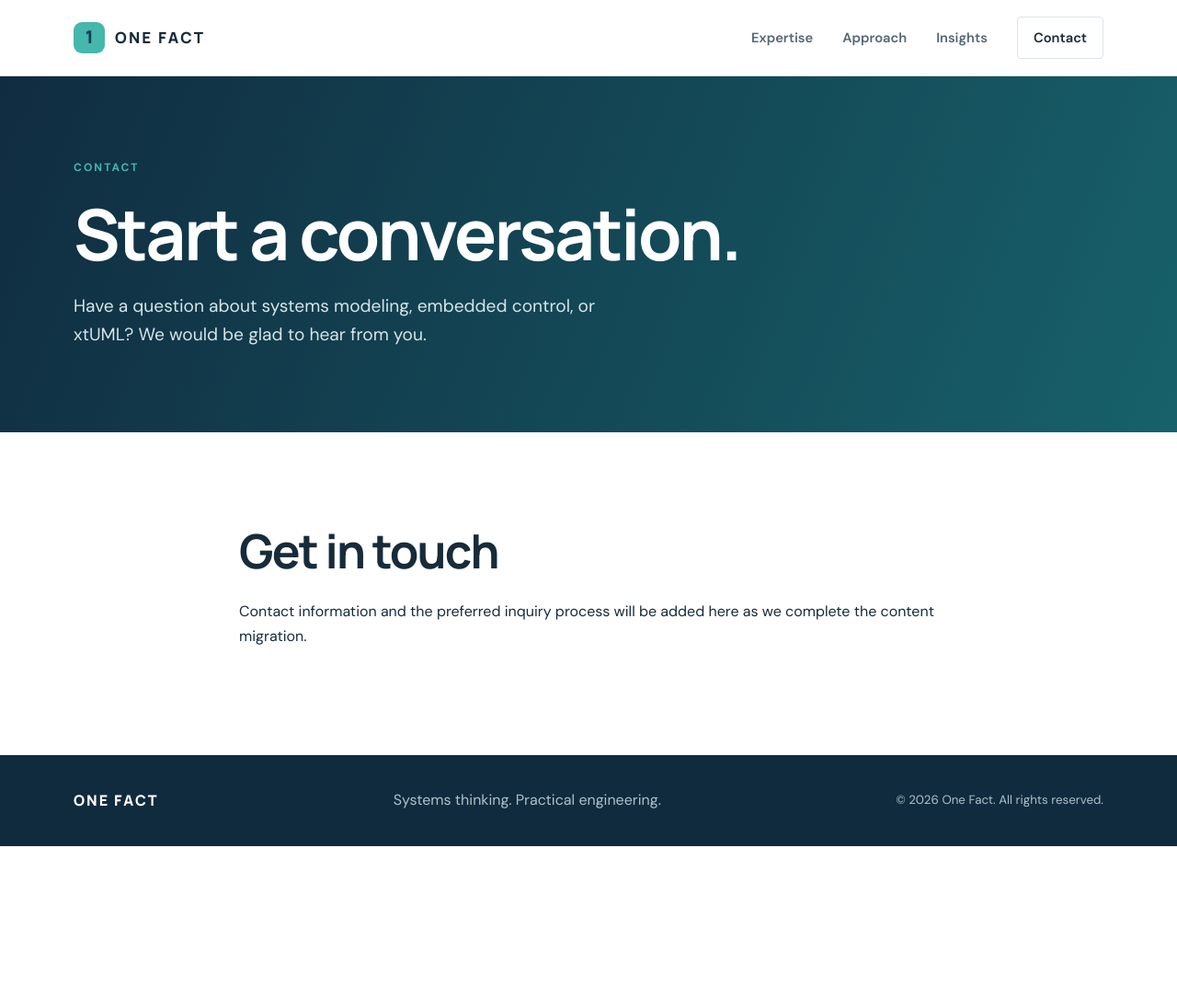
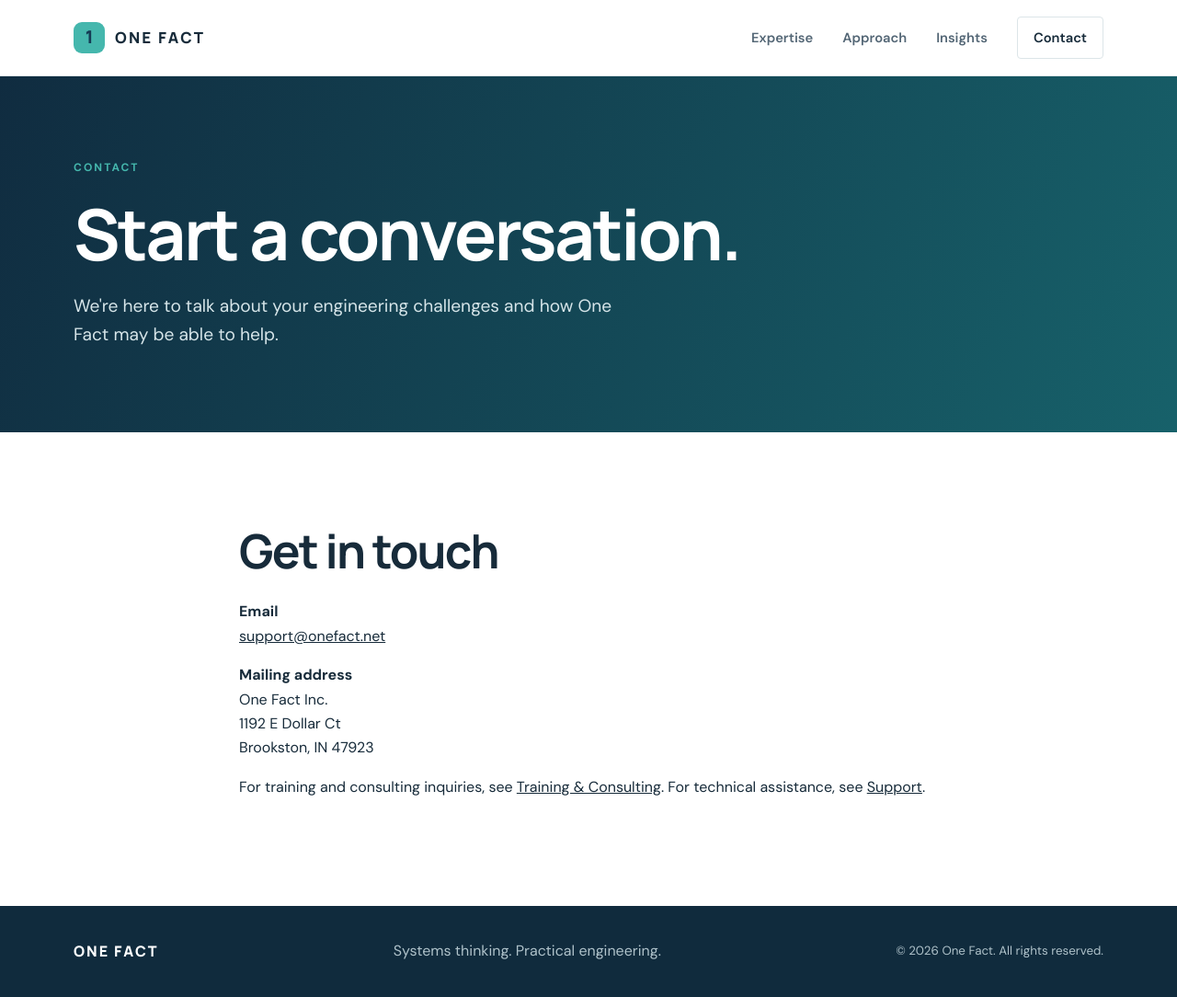
Before and after one commit to xtuml/onefactinc, a Jekyll site: the page built from contact.md, in a window 1280 px wide. Shown: the whole page at 92% size. Built offline with Jekyll 4.4.1, drawn with Linux system fonts in a browser that asks for light colours; before the commit the page ends 920 px from its top, so only the background shows below that.

Commit message:
Integrate migrated content and navigation: contact.md

```diff
--- a/contact.md
+++ b/contact.md
@@ -1,19 +1,22 @@
 ---
 layout: default
-title: Contact
-permalink: /contact/
+title: Get in Touch
+description: Contact One Fact about systems modeling, embedded control, xtUML, and BridgePoint.
+permalink: /get-in-touch/
 ---
 
 <section class="page-hero">
   <div class="container">
     <p class="eyebrow">CONTACT</p>
     <h1>Start a conversation.</h1>
-    <p class="hero-lede">Have a question about systems modeling, embedded control, or xtUML? We would be glad to hear from you.</p>
+    <p class="hero-lede">We're here to talk about your engineering challenges and how One Fact may be able to help.</p>
   </div>
 </section>
 <section class="section">
   <div class="container narrow">
     <h2>Get in touch</h2>
-    <p>Contact information and the preferred inquiry process will be added here as we complete the content migration.</p>
+    <p><strong>Email</strong><br><a href="mailto:support@onefact.net">support@onefact.net</a></p>
+    <p><strong>Mailing address</strong><br>One Fact Inc.<br>1192 E Dollar Ct<br>Brookston, IN 47923</p>
+    <p>For training and consulting inquiries, see <a href="{{ '/training-consulting/' | relative_url }}">Training &amp; Consulting</a>. For technical assistance, see <a href="{{ '/support/' | relative_url }}">Support</a>.</p>
   </div>
 </section>
```
